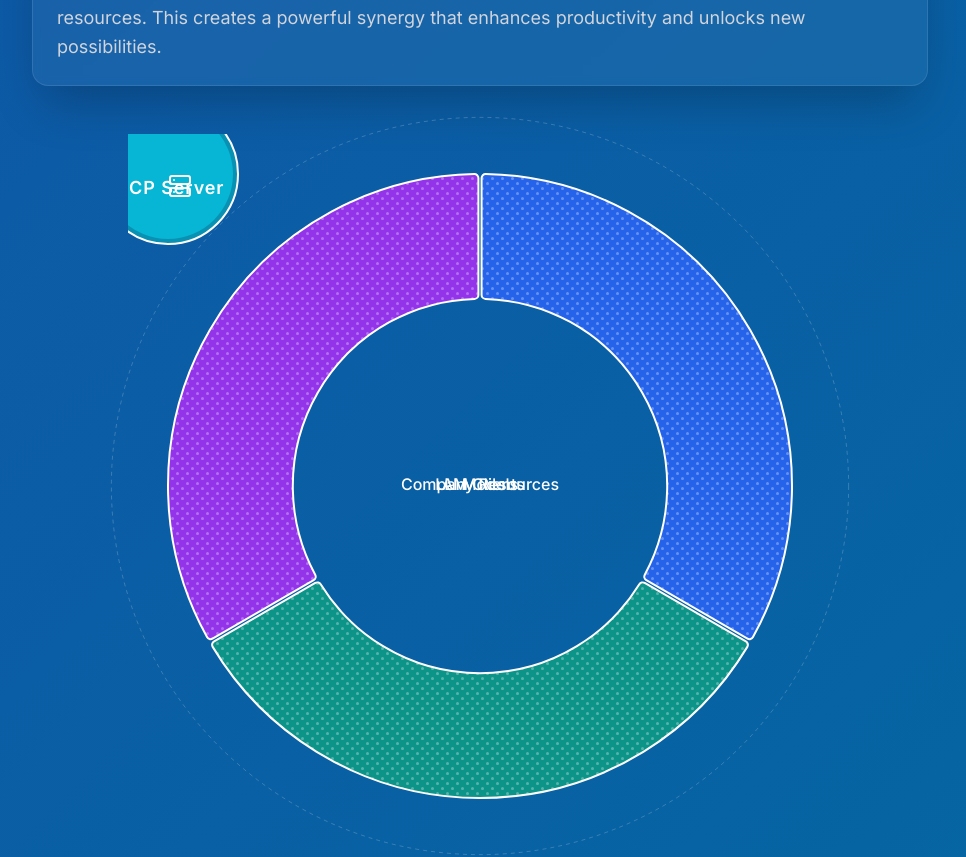
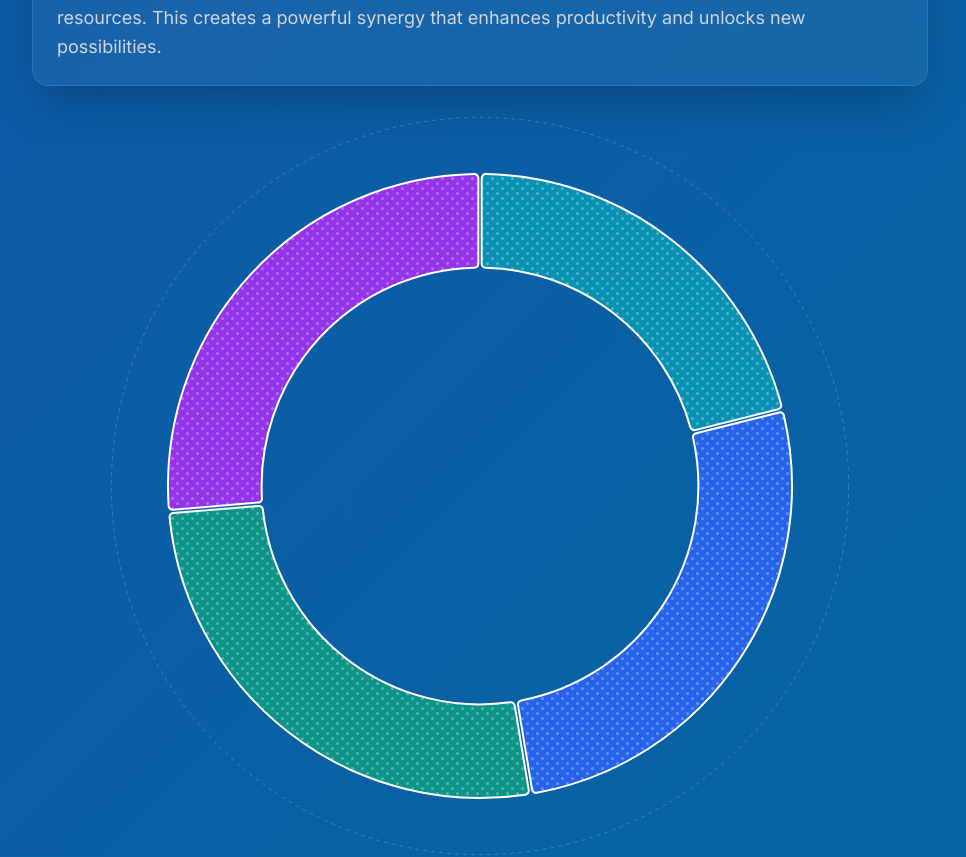
Before and after one commit to boorich/extraordinary_minds, a Next.js app: page / in a window 1280 px wide. Shown: the part 680-1537 px from the top of the page, without its empty margins (160-1126 px from the left). Built offline with nearby package versions, Linux system fonts and the light colour scheme.

Commit message:
refactor: simplify architecture visualization
- Add MCP Server as a regular pie element
- Remove custom center component
- Unify interaction behavior across all elements
- Clean up unnecessary label code

```diff
--- a/src/components/MCPArchitectureNivo.tsx
+++ b/src/components/MCPArchitectureNivo.tsx
@@ -3,15 +3,13 @@
 import React, { useState } from 'react';
 import { motion, AnimatePresence } from 'framer-motion';
 import { ResponsivePie } from '@nivo/pie';
-import { Database, Users, Bot, Server } from 'lucide-react';
-import type { ArcLabelComponent } from '@nivo/pie';
+import { Database, Users, Bot } from 'lucide-react';
 
 interface ArchitectureElement {
-  id: 'clients' | 'resources' | 'ai';
+  id: 'center' | 'clients' | 'resources' | 'ai';
   title: string;
   description: string;
   icon: React.ReactNode;
-  features: string[];
   color: string;
   value: number;
   details: string[];
@@ -19,15 +17,23 @@ interface ArchitectureElement {
 
 const architectureElements: ArchitectureElement[] = [
   {
+    id: 'center',
+    title: 'MCP Server',
+    description: 'Central orchestration and processing',
+    icon: <Database className="w-6 h-6" />,
+    color: '#0891b2', // cyan-600
+    value: 0.8, // Smaller value for center circle
+    details: [
+      'Core processing',
+      'Resource orchestration',
+      'Security management'
+    ]
+  },
+  {
     id: 'ai',
     title: 'AI Models',
     description: 'Language and domain-specific models',
     icon: <Bot className="w-6 h-6" />,
-    features: [
-      'OpenRouter integration',
-      'Model selection',
-      'Context management'
-    ],
     color: '#2563eb', // blue-600
     value: 1,
     details: [
@@ -41,11 +47,6 @@ const architectureElements: ArchitectureElement[] = [
     title: 'Company Resources',
     description: 'Enterprise data and systems',
     icon: <Database className="w-6 h-6" />,
-    features: [
-      'Files and documents',
-      'Applications and APIs',
-      'Compute resources'
-    ],
     color: '#0d9488', // teal-600
     value: 1,
     details: [
@@ -59,11 +60,6 @@ const architectureElements: ArchitectureElement[] = [
     title: 'LLM Clients',
     description: 'Expert users and tools',
     icon: <Users className="w-6 h-6" />,
-    features: [
-      'Domain experts',
-      'Access controls',
-      'Integration tools'
-    ],
     color: '#9333ea', // purple-600
     value: 1,
     details: [
@@ -74,52 +70,8 @@ const architectureElements: ArchitectureElement[] = [
   }
 ];
 
-// Type-safe label component
-const ArcLabel: ArcLabelComponent = ({ datum, label }) => (
-  <text
-    textAnchor="middle"
-    dominantBaseline="middle"
-    style={{
-      fontSize: '16px',
-      fontWeight: 500,
-      fill: 'white',
-    }}
-  >
-    {label}
-  </text>
-);
-
 const MCPArchitecture = () => {
   const [activeElement, setActiveElement] = useState<string | null>(null);
-
-  const CenterComponent = () => (
-    <g>
-      <circle r="70" fill="#0891b2" strokeWidth={2} stroke="white" /> {/* cyan-600 */}
-      <circle r="65" fill="#06b6d4" /> {/* cyan-500 */}
-
-      {/* MCP Server Icon */}
-      <Server
-        style={{
-          transform: 'translate(-12px, -20px)',
-          color: 'white',
-        }}
-      />
-
-      <text
-        textAnchor="middle"
-        dominantBaseline="middle"
-        style={{
-          fontSize: '18px',
-          fill: 'white',
-          fontWeight: 600,
-          letterSpacing: '0.05em'
-        }}
-        dy="15"
-      >
-        MCP Server
-      </text>
-    </g>
-  );
 
   return (
     <div className="relative w-full aspect-square max-w-3xl mx-auto p-8">
@@ -141,26 +93,15 @@ const MCPArchitecture = () => {
         <ResponsivePie
           data={architectureElements}
           margin={{ top: 40, right: 40, bottom: 40, left: 40 }}
-          innerRadius={0.6}
+          innerRadius={0.7}
           padAngle={0.5}
           cornerRadius={4}
           activeOuterRadiusOffset={8}
           colors={{ datum: 'data.color' }}
           borderWidth={2}
           borderColor="white"
-          arcLabel={d => d.data.title}
-          arcLabelsTextColor="white"
-          arcLabelsRadiusOffset={0.65}
-          arcLabelsSkipAngle={0}
-          arcLabelsComponent={ArcLabel}
+          enableArcLabels={false}
           enableArcLinkLabels={false}
-          layers={['arcs', 'arcLabels', CenterComponent]}
-          onMouseEnter={(data) => {
-            setActiveElement(data.id as string);
-          }}
-          onMouseLeave={() => {
-            setActiveElement(null);
-          }}
           defs={[
             {
               id: 'dots',
@@ -173,6 +114,12 @@ const MCPArchitecture = () => {
             }
           ]}
           fill={[{ match: '*', id: 'dots' }]}
+          onMouseEnter={(data) => {
+            setActiveElement(data.id as string);
+          }}
+          onMouseLeave={() => {
+            setActiveElement(null);
+          }}
           motionConfig="gentle"
         />
 
```
